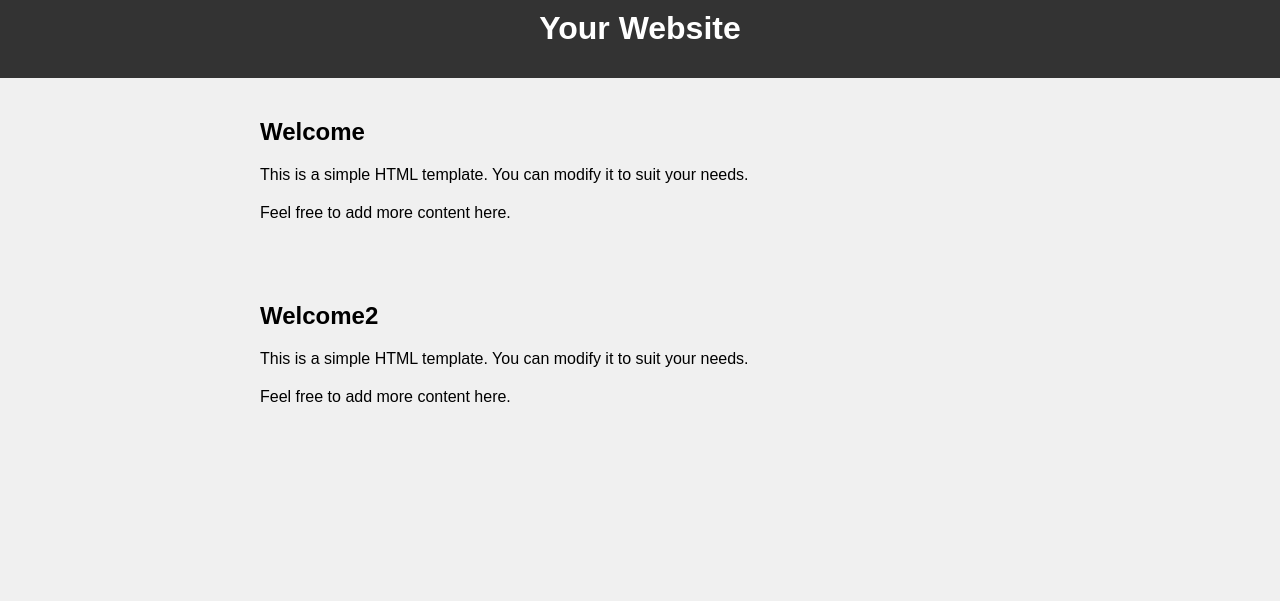
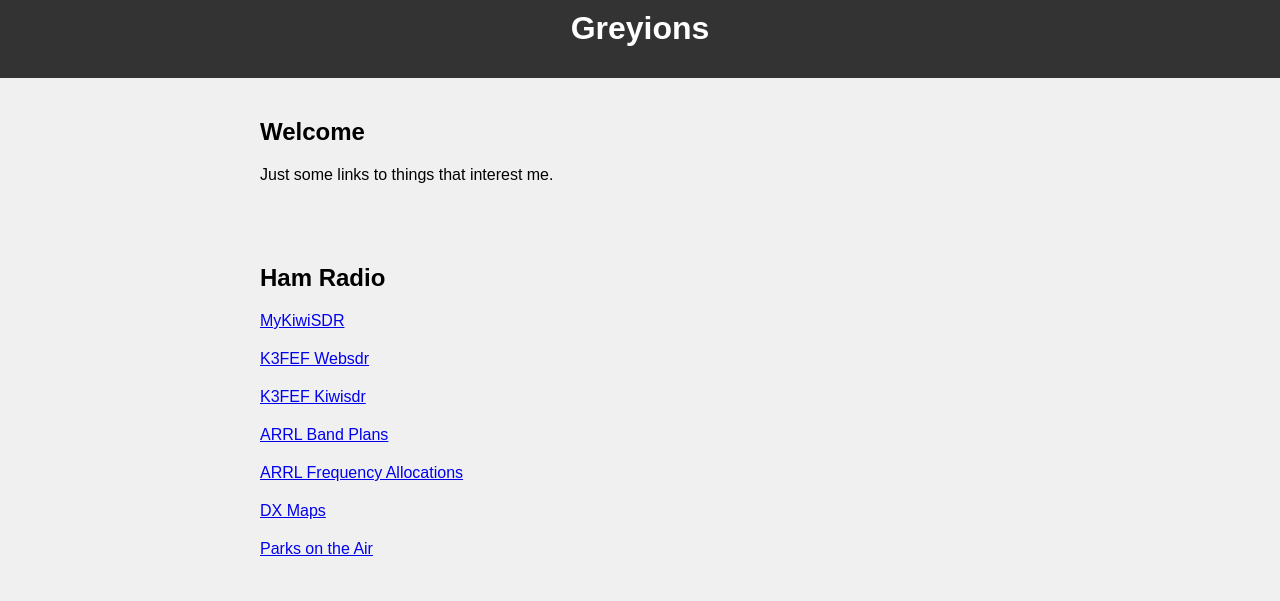
Before and after one commit to greyions/testing, a plain HTML site: page index.html in a window 1280 px wide. Drawn offline with Linux system fonts and the light colour scheme.

Commit message:
Add files via upload
Added some links
AM 5/5/23

```diff
--- a/index.html
+++ b/index.html
@@ -3,7 +3,7 @@
 <head>
     <meta charset="UTF-8">
     <meta name="viewport" content="width=device-width, initial-scale=1.0">
-    <title>Your Page Title</title>
+    <title>Greyions Links</title>
     <style>
         /* Add your CSS styles here */
         body {
@@ -34,17 +34,22 @@
 </head>
 <body>
     <header>
-        <h1>Your Website</h1>
+        <h1>Greyions</h1>
     </header>
     <div class="container">
         <h2>Welcome</h2>
-        <p>This is a simple HTML template. You can modify it to suit your needs.</p>
-        <p>Feel free to add more content here.</p>
+        <p>Just some links to things that interest me.</p>
+        <!--<p>Feel free to add more content here.</p>-->
     </div>
     <div class="container">
-        <h2>Welcome2</h2>
-        <p>This is a simple HTML template. You can modify it to suit your needs.</p>
-        <p>Feel free to add more content here.</p>
+        <h2>Ham Radio</h2>
+        <p><a href="http://mykiwisdr.ddns.me:8073">MyKiwiSDR</a></p>
+        <p><a href="http://www.k3fef.com/">K3FEF Websdr</a></p>
+        <p><a href="http://www.k3fef.com:8073/">K3FEF Kiwisdr</a></p>
+        <p><a href="https://www.arrl.org/band-plan">ARRL Band Plans</a></p>
+        <p><a href="https://www.arrl.org/frequency-allocations">ARRL Frequency Allocations</a></p>
+        <p><a href="https://www.dxmaps.com/spots/mapg.php">DX Maps</a></p>
+        <p><a href="https://parksontheair.com/">Parks on the Air</a></p>
     </div>
 </body>
 </html>
```
